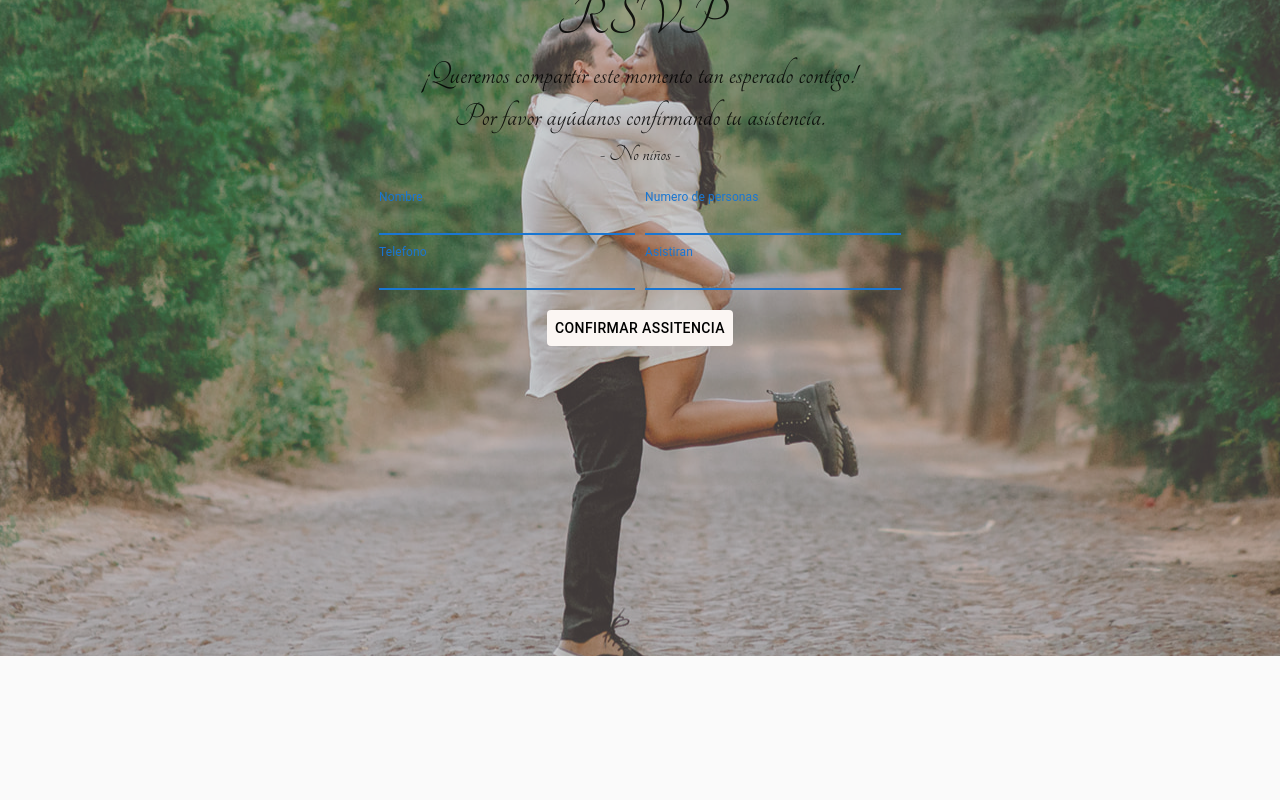
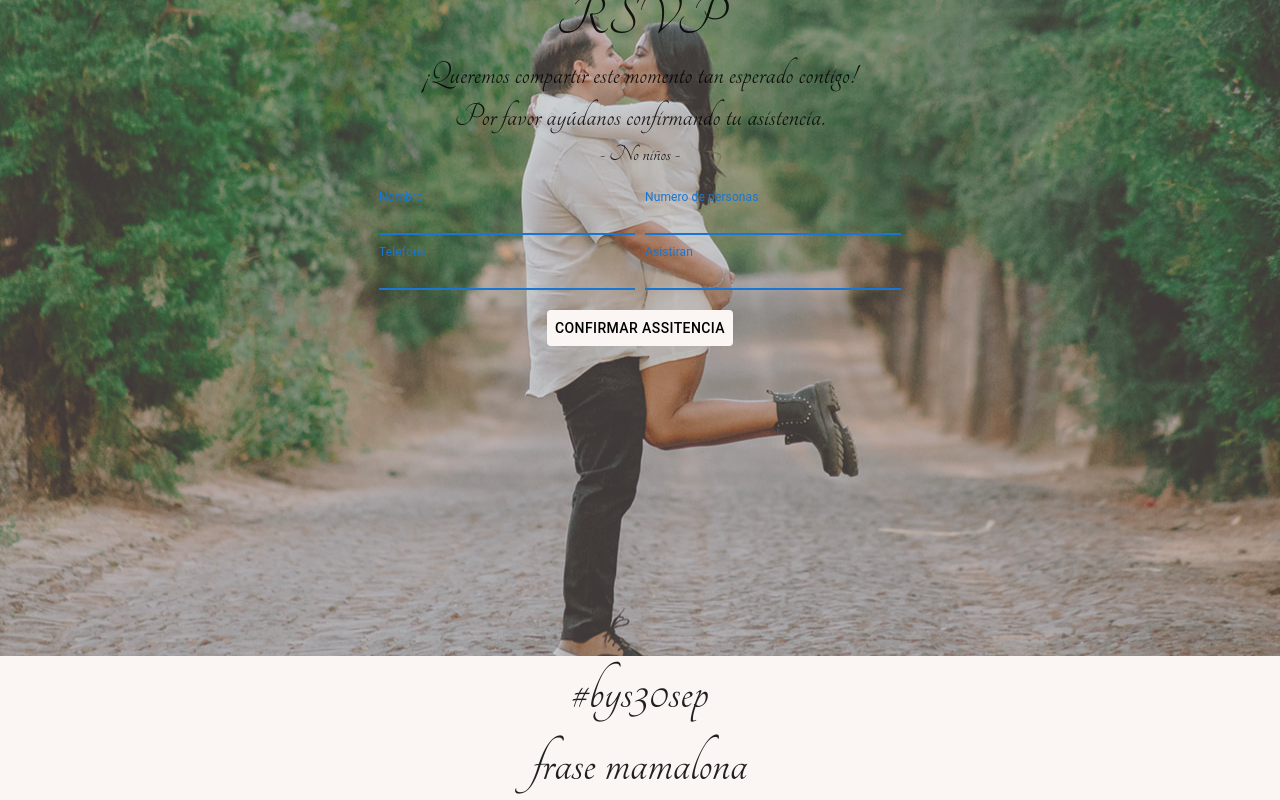
Before and after one commit to volmon117/invitacion-react, a React (Create React App) app: page / in a window 1280 px wide. Shown: the part 5000-5800 px from the top of the page. Before the commit the page ends 5656 px from the top, so only its background shows below. Built offline with nearby package versions, Linux system fonts and the light colour scheme.

Commit message:
Added the hashtag abd gifts component will work on that

```diff
--- a/src/App.js
+++ b/src/App.js
@@ -5,7 +5,9 @@ import Countdown from "./Components/Countdown/Countdown";
 import SaveTheDate from "./Components/SaveTheDate";
 import People from "./Components/People";
 import Cards from "./Components/Cards/Cards";
-import Rsvp from "./Components/RSVP/RSVP";
+import Rsvp from "./Components/RSVP/Confirmation";
+import Hashtag from "./Components/Hashtag";
+import Gifts from "./Components/Gifts";
 
 import "./App.css";
 import { createTheme, ThemeProvider } from "@material-ui/core";
@@ -33,6 +35,8 @@ class App extends Component {
 					<Cards />
 					<TimeLine />
 					<Rsvp />
+					<Hashtag />
+					<Gifts />
 				</div>
 			</ThemeProvider>
 		);
--- /dev/null
+++ b/src/Components/Gifts.js
@@ -0,0 +1,12 @@
+import React from "react";
+import Typography from "@material-ui/core/Typography";
+
+const Gifts = () => {
+	return (
+		<div className="Gifts">
+			<Typography variant="h2">frase mamalona</Typography>
+		</div>
+	);
+};
+
+export default Gifts;
--- /dev/null
+++ b/src/Components/Hashtag.js
@@ -0,0 +1,15 @@
+import React from "react";
+import Typography from "@material-ui/core/Typography";
+import { Box } from "@mui/material";
+
+const Hashtag = () => {
+	return (
+		<div className="Hashtag">
+			<Box>
+				<Typography variant="h2">#bys30sep</Typography>
+			</Box>
+		</div>
+	);
+};
+
+export default Hashtag;
```
Also changed, not shown: src/Components/RSVP/Confirmation.js (renamed from src/Components/RSVP/RSVP.js), src/Components/RSVP/Confirmation.module.css (renamed from src/Components/RSVP/RSVP.module.css), 1 other file (tests, documents, lock files or other folders).
